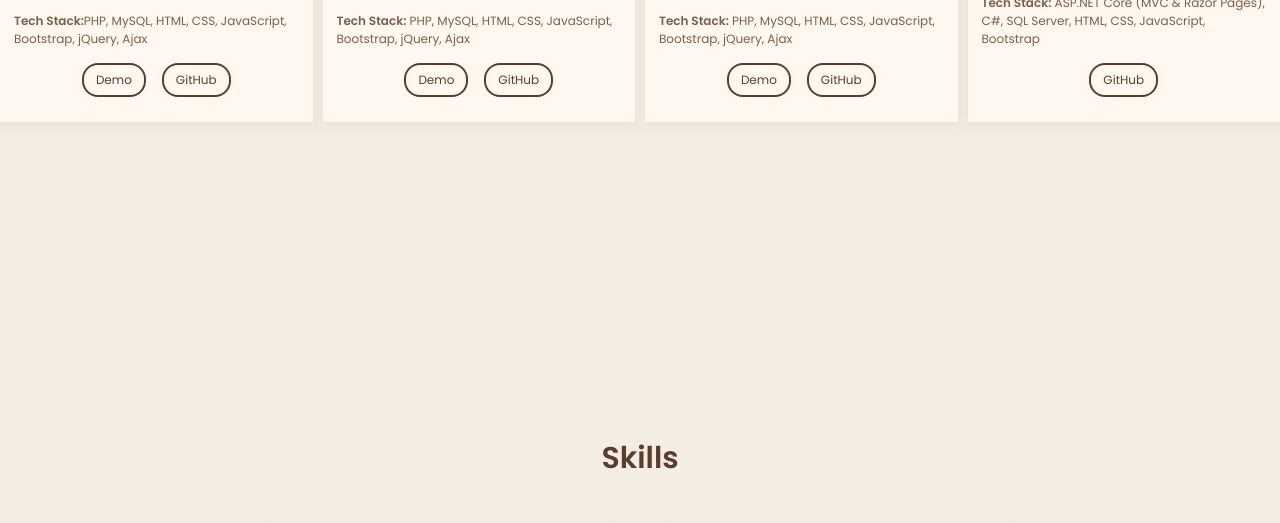
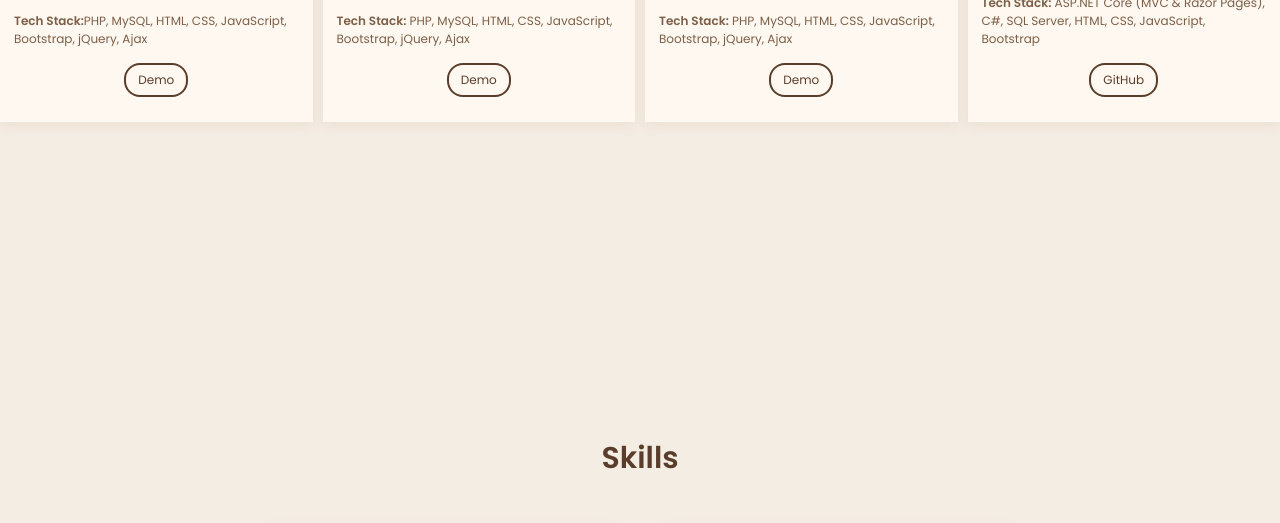
Before and after one commit to Jill-22/portfolio, a plain HTML site: page index.html in a window 1280 px wide. Shown: the part 2154-2677 px from the top of the page. Drawn offline with nearby package versions, Linux system fonts and the light colour scheme.

Commit message:
Update index.html

```diff
--- a/index.html
+++ b/index.html
@@ -199,7 +199,6 @@
                   class="project-btn"
                   >Demo</a
                 >
-                <a href="#" class="project-btn">GitHub</a>
               </div>
             </div>
           </div>
@@ -239,7 +238,6 @@
                   class="project-btn"
                   >Demo</a
                 >
-                <a href="#" class="project-btn">GitHub</a>
               </div>
             </div>
           </div>
@@ -282,7 +280,6 @@
                   class="project-btn"
                   >Demo</a
                 >
-                <a href="#" class="project-btn">GitHub</a>
               </div>
             </div>
           </div>
@@ -316,7 +313,7 @@
                 C#, SQL Server, HTML, CSS, JavaScript, Bootstrap
               </p>
               <div class="project-buttons">
-                <a href="#" class="project-btn">GitHub</a>
+                <a href="https://github.com/Jill-22/Inventory-System" class="project-btn">GitHub</a>
               </div>
             </div>
           </div>
```
